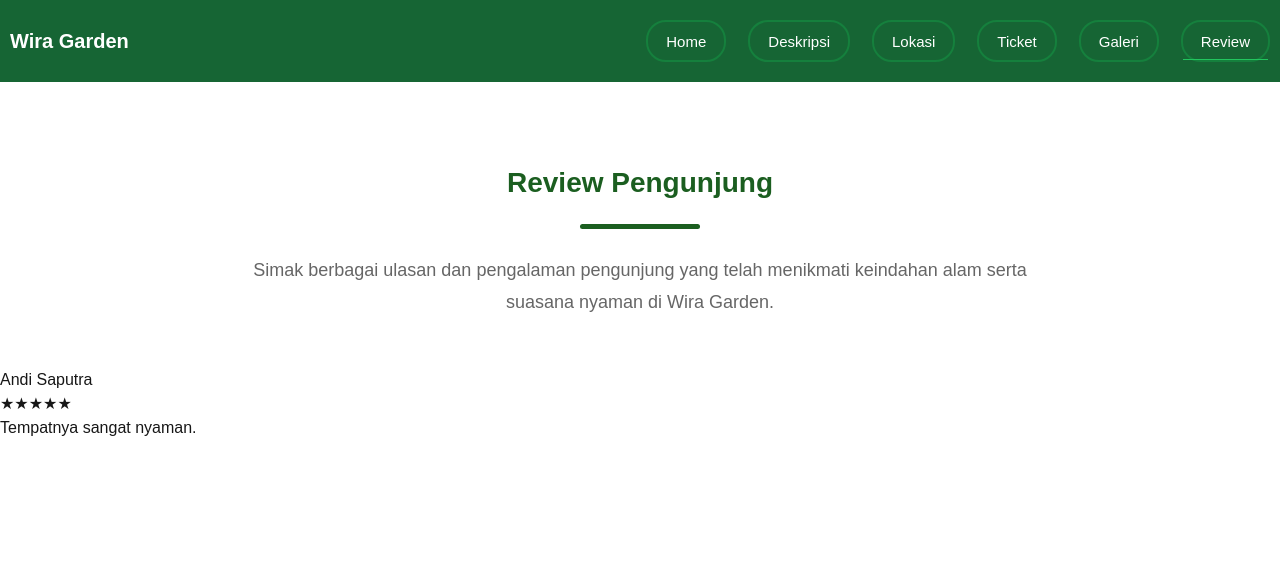
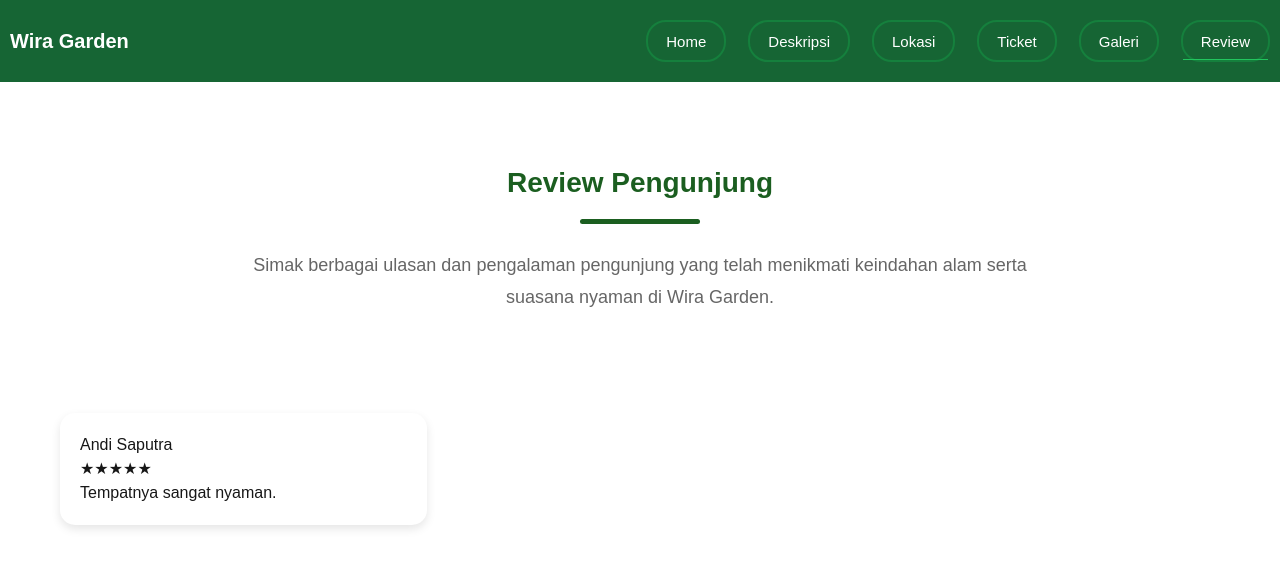
Before and after one commit to jovanakbarsetiodono-code/TI-WEB-24A-SIXTUPLE, a Next.js app in the folder my-app/: page /review in a window 1280 px wide. Shown: the top 568 px of the page. Built offline with nearby package versions, Linux system fonts and the light colour scheme.

Commit message:
Menambahkan CSS grid pada section review

```diff
--- a/my-app/app/review/review.module.css
+++ b/my-app/app/review/review.module.css
@@ -7,7 +7,7 @@
   font-size: 28px;
   font-weight: 700;
   color: #1b5e20;
-  margin-bottom: 20px;
+  margin-bottom: 15px;
 }
 
 .line {
@@ -25,3 +25,18 @@
   line-height: 1.8;
   color: #666;
 }
+.reviewContainer {
+  display: grid;
+  grid-template-columns: repeat(3, 1fr);
+  gap: 30px;
+  max-width: 1200px;
+  margin: 50px auto;
+  padding: 0 20px;
+}
+
+.reviewCard {
+  background: #fff;
+  padding: 20px;
+  border-radius: 15px;
+  box-shadow: 0 4px 10px rgba(0, 0, 0, 0.1);
+}
```
